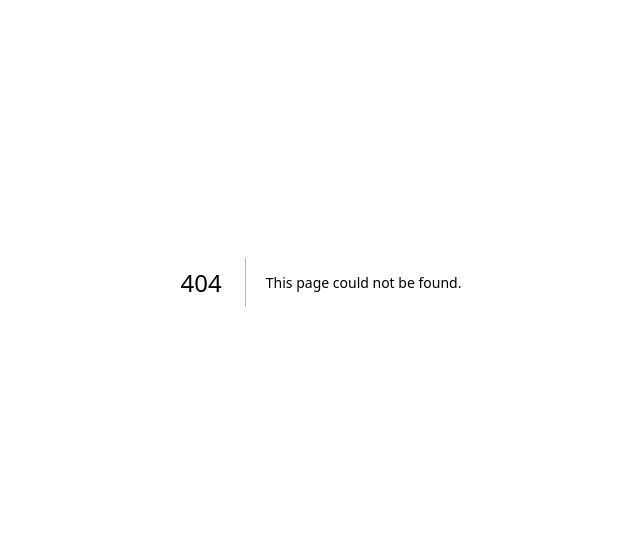
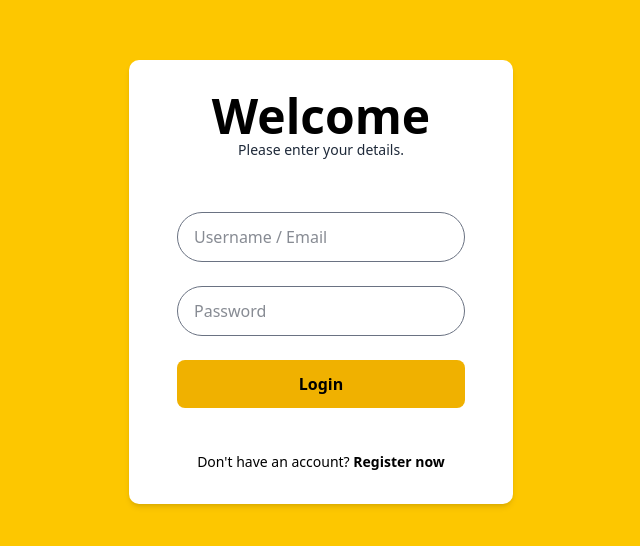
Before and after one commit to elhazen98/biarnyadar, a Next.js app: page /login in a window 1280 px wide. Before the commit this address had no page. Shown: the part 118-664 px from the top of the page, without its empty margins (319-959 px from the left). Built offline with nearby package versions, Linux system fonts and the light colour scheme.

Commit message:
merge conflict

```diff
--- /dev/null
+++ b/src/app/(auth)/_components/oauth.jsx
@@ -0,0 +1,11 @@
+import { Button } from "@heroui/react";
+
+export const OauthButton = () => {
+  return (
+    <form>
+      <Button fullWidth variant="bordered" radius="sm">
+        Continue with Google
+      </Button>
+    </form>
+  );
+};
--- /dev/null
+++ b/src/app/(auth)/login/_action.js
@@ -0,0 +1,17 @@
+"use server";
+
+export async function loginAction(prevState, formData) {
+  const email = formData.get("email");
+  const password = formData.get("password");
+
+  if (!email || !password) {
+    return { status: "error", message: "Email dan password wajib diisi." };
+  }
+
+  // Simpan logic autentikasi di sini (misalnya API request ke backend)
+  if (email === "test@example.com" && password === "password123") {
+    return { status: "success", message: "Login berhasil!" };
+  }
+
+  return { status: "error", message: "Email atau password salah." };
+}
--- /dev/null
+++ b/src/app/(auth)/login/action.js
@@ -0,0 +1,68 @@
+"use server";
+
+import { prisma } from "@/utils/prisma";
+import bcrypt from "bcrypt";
+import { redirect } from "next/navigation";
+import { cookies } from "next/headers";
+
+export async function loginAction(_, formData) {
+  try {
+    const cookiesStore = cookies();
+    const email = formData.get("email");
+    const password = formData.get("password");
+
+    if (!email || !password) {
+      return {
+        status: "error",
+        message: "All fields are required",
+      };
+    }
+
+    // Cek apakah user ada di database
+    const user = await prisma.user.findUnique({
+      where: { email },
+    });
+
+    if (!user) {
+      return {
+        status: "error",
+        message: "User not found!",
+      };
+    }
+
+    // Cek password yang di-hash
+    const isPasswordValid = await bcrypt.compare(password, user.password);
+
+    if (!isPasswordValid) {
+      return {
+        status: "error",
+        message: "Invalid Credentials!",
+      };
+    }
+
+    // Buat session baru
+    const newSession = await prisma.session.create({
+      data: {
+        userId: user.id,
+      },
+    });
+
+    // Simpan session di cookies
+    cookiesStore.set("sessionId", newSession.id, {
+      httpOnly: true,
+      sameSite: "strict",
+      secure: process.env.NODE_ENV === "production",
+    });
+
+    // Beri response sukses sebelum redirect
+    return {
+      status: "success",
+      message: "Login successful!",
+    };
+  } catch (error) {
+    return {
+      status: "error",
+      message: "Something went wrong. Please try again!",
+    };
+  }
+}
--- /dev/null
+++ b/src/app/(auth)/login/page.js
@@ -0,0 +1,61 @@
+"use client";
+
+import Link from "next/link";
+import { useActionState } from "react";
+import { loginAction } from "./action";
+
+export default function LoginPage() {
+  const [state, formAction, pending] = useActionState(loginAction, {});
+
+  return (
+    <main className="flex min-h-screen items-center justify-center bg-yellow-400">
+      <div className="w-full max-w-sm p-8 bg-white rounded-lg shadow-md">
+        <h2 className="text-5xl text-black font-bold text-center">Welcome</h2>
+        <p className="text-sm text-gray-800 text-center mb-10">
+          Please enter your details.
+        </p>
+        <form
+          action={formAction}
+          className="text-gray-900 placeholder-gray-500 space-y-6 border-gray-300 rounded-xl px-4 py-3"
+        >
+          <input
+            name="email"
+            placeholder="Username / Email"
+            className=" border border-gray-500 rounded-full px-4 py-3 w-full"
+            autoComplete="email"
+          />
+          <input
+            name="password"
+            type="password"
+            placeholder="Password"
+            className=" border border-gray-500 rounded-full px-4 py-3 w-full"
+            autoComplete="current-password"
+          />
+          <button
+            type="submit"
+            isLoading={pending}
+            className=" w-full bg-yellow-500 hover:bg-yellow-600 text-black font-semibold py-3 rounded-md"
+          >
+            Login
+          </button>
+        </form>
+        {state?.status === "error" && (
+          <div className="text-center text-rose-600 bg-rose-50 p-2 rounded-lg mt-3">
+            {state.message}
+          </div>
+        )}
+        {state?.status === "success" && (
+          <div className="text-center text-emerald-600 bg-emerald-50 p-2 rounded-lg mt-3">
+            {state.message}
+          </div>
+        )}
+        <p className="text-center text-black mt-8 text-sm">
+          Don&apos;t have an account?{" "}
+          <Link href="/register" className="font-bold text-black">
+            Register now
+          </Link>
+        </p>
+      </div>
+    </main>
+  );
+}
--- /dev/null
+++ b/src/app/(auth)/register/action.js
@@ -0,0 +1,31 @@
+"use server";
+
+import { prisma } from "@/utils/prisma";
+import bcrypt from "bcrypt";
+
+export async function registerAction(_, formData) {
+  const name = formData.get("name");
+  const email = formData.get("email");
+  const password = formData.get("password");
+
+  if (!name || !email || !password) {
+    return {
+      status: "error",
+      message: "All fields are required",
+    };
+  }
+
+  const hashedPassword = await bcrypt.hash(password, 12);
+  const newUser = await prisma.user.create({
+    data: {
+      name,
+      email,
+      password: hashedPassword,
+    },
+  });
+
+  return {
+    status: "success",
+    message: "User registered!",
+  };
+}
--- /dev/null
+++ b/src/app/(auth)/register/page.js
@@ -0,0 +1,66 @@
+"use client";
+
+import { useActionState } from "react";
+import Link from "next/link";
+import { registerAction } from "./action";
+
+export default function RegisterPage() {
+  const [state, formAction, pending] = useActionState(registerAction, {});
+
+  return (
+    <main className="text-black flex min-h-screen items-center justify-center bg-gray-100">
+      <div className="w-full max-w-sm p-8 bg-white rounded-lg shadow-md">
+        <h2 className="text-2xl font-bold text-center">Create Account</h2>
+        <p className="text-sm text-gray-500 text-center mb-6">
+          Sign up to get started.
+        </p>
+        <form className="space-y-4" action={formAction}>
+          <input
+            name="name"
+            placeholder="Full Name"
+            variant="underlined"
+            autoComplete="name"
+            className="border border-gray-500 rounded-full px-4 py-3 w-full"
+          />
+          <input
+            name="email"
+            placeholder="Email"
+            variant="underlined"
+            autoComplete="email"
+            className="border border-gray-500 rounded-full px-4 py-3 w-full"
+          />
+          <input
+            name="password"
+            type="password"
+            placeholder="Password"
+            variant="underlined"
+            autoComplete="new-password"
+            className="border border-gray-500 rounded-full px-4 py-3 w-full"
+          />
+          <button
+            type="submit"
+            className=" w-full bg-yellow-500 hover:bg-yellow-600 text-white font-semibold py-3 rounded-md"
+          >
+            Register
+          </button>
+        </form>
+        {state?.status === "error" && (
+          <div className="text-center text-rose-600 bg-rose-50 p-2 rounded-lg mt-3">
+            {state.message}
+          </div>
+        )}
+        {state?.status === "success" && (
+          <div className="text-center text-emerald-600 bg-emerald-50 p-2 rounded-lg mt-3">
+            {state.message}
+          </div>
+        )}
+        <p className="text-center mt-4 text-sm">
+          Already have an account?{" "}
+          <Link href="/login" className="font-bold text-black">
+            Login
+          </Link>
+        </p>
+      </div>
+    </main>
+  );
+}
```
Also changed, not shown: package.json (+12 -0 lines), 2 other files (tests, documents, lock files or other folders).
